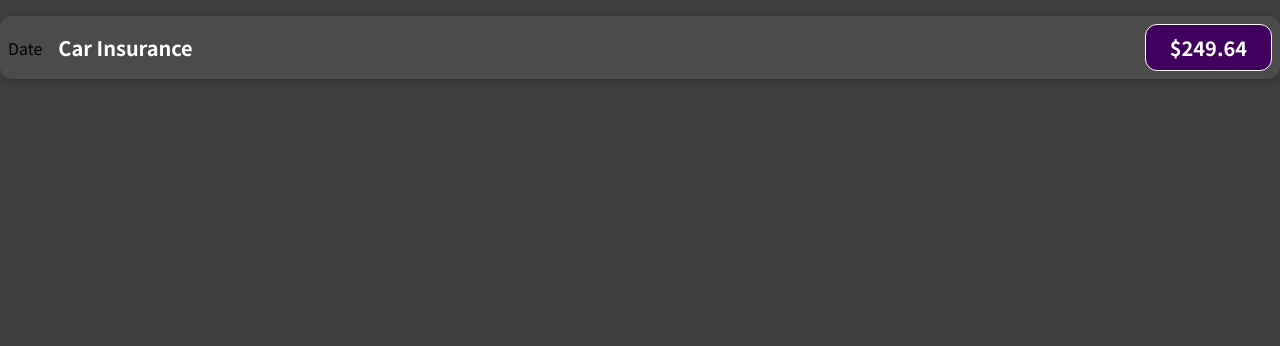
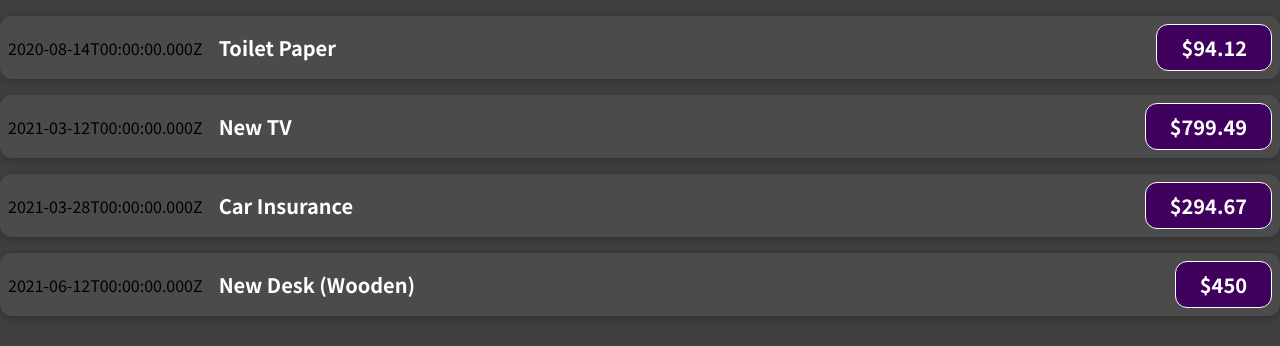
Before and after one commit to ccastell18/React, a React (Create React App) app in the folder project1/project1/: page / in a window 1280 px wide. Shown: the top 346 px of the page. Built offline with nearby package versions, Linux system fonts and the light colour scheme.

Commit message:
first props

```diff
--- a/project1/project1/src/App.js
+++ b/project1/project1/src/App.js
@@ -2,9 +2,50 @@
 import ExpenseItem from './components/ExpenseItem';
 
 function App() {
+  const expenses = [
+    {
+      id: 'e1',
+      title: 'Toilet Paper',
+      amount: 94.12,
+      date: new Date(2020, 7, 14),
+    },
+    { id: 'e2', title: 'New TV', amount: 799.49, date: new Date(2021, 2, 12) },
+    {
+      id: 'e3',
+      title: 'Car Insurance',
+      amount: 294.67,
+      date: new Date(2021, 2, 28),
+    },
+    {
+      id: 'e4',
+      title: 'New Desk (Wooden)',
+      amount: 450,
+      date: new Date(2021, 5, 12),
+    },
+  ];
+
   return (
     <div>
-      <ExpenseItem />
+      <ExpenseItem
+        title={expenses[0].title}
+        amount={expenses[0].amount}
+        date={expenses[0].date}
+      />
+      <ExpenseItem
+        title={expenses[1].title}
+        amount={expenses[1].amount}
+        date={expenses[1].date}
+      />
+      <ExpenseItem
+        title={expenses[2].title}
+        amount={expenses[2].amount}
+        date={expenses[2].date}
+      />
+      <ExpenseItem
+        title={expenses[3].title}
+        amount={expenses[3].amount}
+        date={expenses[3].date}
+      />
     </div>
   );
 }
--- a/project1/project1/src/components/ExpenseItem.js
+++ b/project1/project1/src/components/ExpenseItem.js
@@ -1,13 +1,13 @@
 import React from 'react';
 import './ExpenseItem.css';
 
-function ExpenseItem() {
+function ExpenseItem(props) {
   return (
     <div className="expense-item">
-      <div>Date</div>
+      <div>{props.date.toISOString()}</div>
       <div className="expense-item__description">
-        <h2>Car Insurance</h2>
-        <div className="expense-item__price">$249.64</div>
+        <h2>{props.title}</h2>
+        <div className="expense-item__price">${props.amount}</div>
       </div>
     </div>
   );
```
